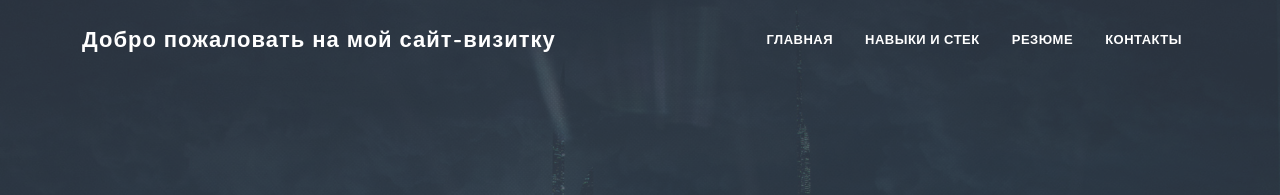
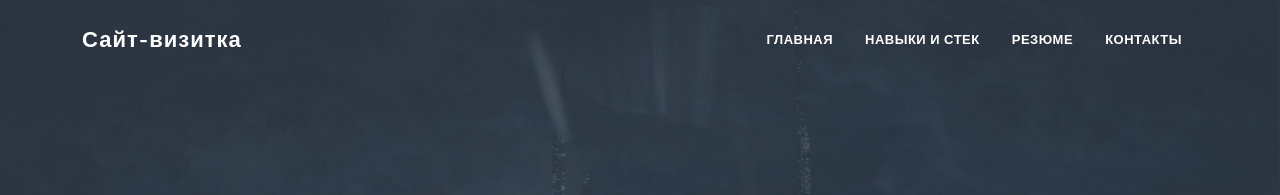
Before and after one commit to nxplosive/matrix, a plain HTML site: page profile/index.html in a window 1280 px wide. Shown: the top 195 px of the page. Drawn offline with nearby package versions, Linux system fonts and the light colour scheme.

Commit message:
Update index.html

```diff
--- a/profile/index.html
+++ b/profile/index.html
@@ -36,7 +36,7 @@
 <nav id="navbar" class="navbar navbar-expand-lg fixed-top navbar-custom navbar-light sticky">
     <div class="container">
         <!-- Logo container-->
-        <a class="logo navbar-brand" href="#">Добро пожаловать на мой сайт-визитку</a>
+        <a class="logo navbar-brand" href="#">Сайт-визитка</a>
 
         <button class="navbar-toggler" type="button" data-bs-toggle="collapse" data-bs-target="#navbarCollapse"
                 aria-controls="navbarCollapse" aria-expanded="false"
```
